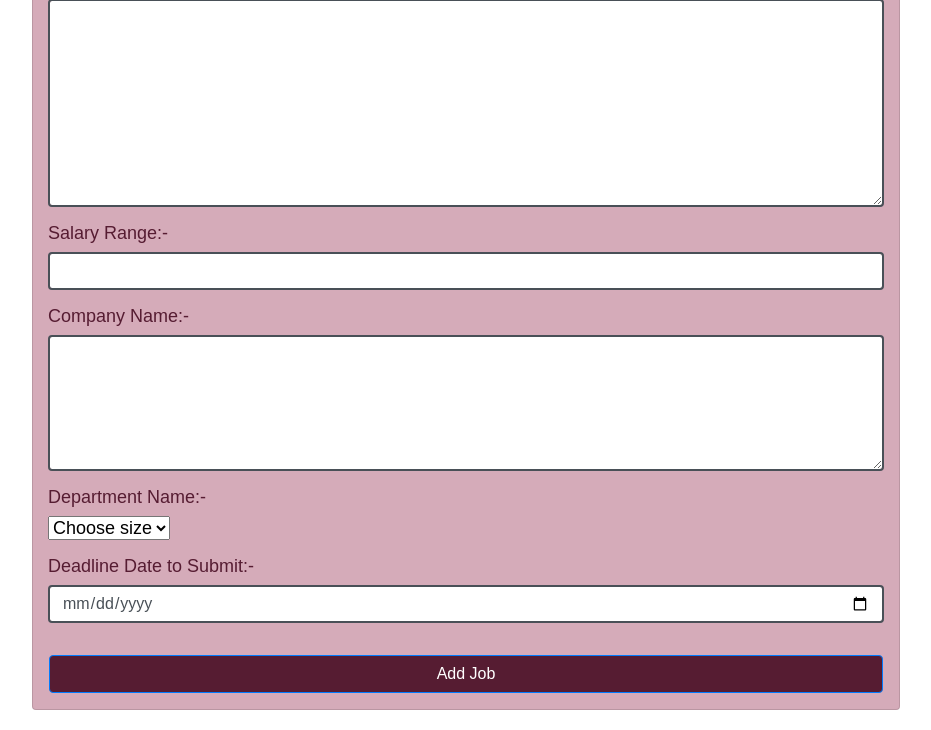
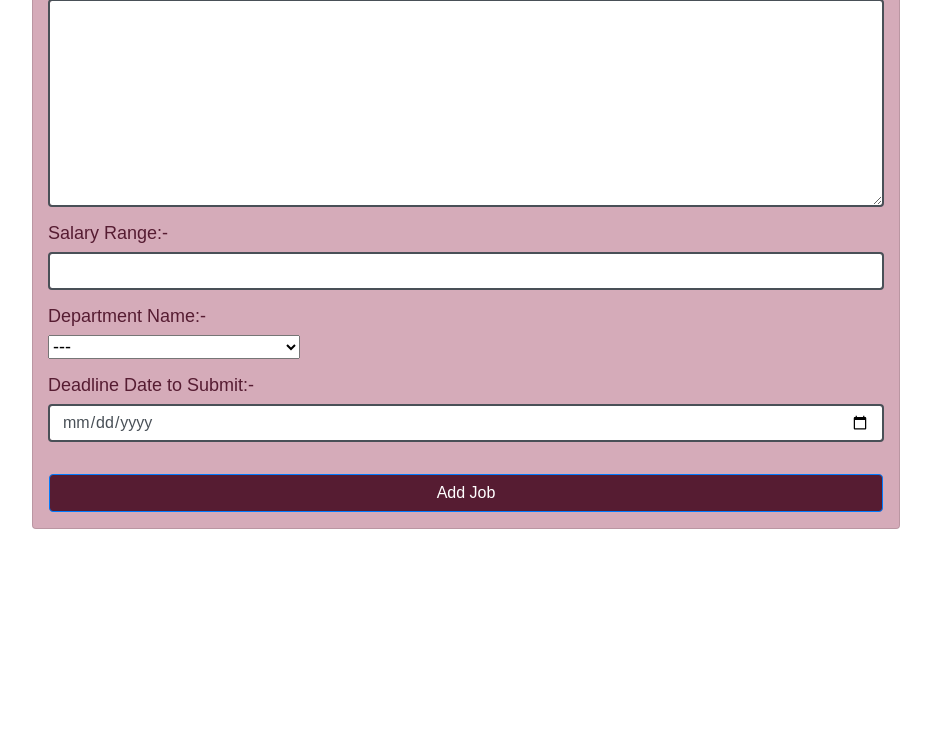
Before and after one commit to Salomegit/Employee_Recruitment, a Django app: page /job/job/add in a window 1280 px wide. Shown: the part 709-1439 px from the top of the page, without its empty margins (174-1105 px from the left). After the commit the page ends 1238 px from the top, so only its background shows below. Run offline with Django 4.2, Linux system fonts and the light colour scheme; a user stored in the database is signed in; some libraries are stand-ins or nearby versions.

Commit message:
overall design

```diff
--- a/employee/templates/base.html
+++ b/employee/templates/base.html
@@ -11,8 +11,8 @@
   class="jumbotron feature custom-land-page-bg"
   style="
     border-radius: 0;
-    height: 65vh;
     background-color: #d5abb9;
+    height: 60vh;
     display: flex;
   "
 >
--- a/job/models.py
+++ b/job/models.py
@@ -1,5 +1,6 @@
 from django.db import models
 from django.contrib.auth.models import User
+from django.db.models import Count
 
 
 GENDER = (('M', 'Male'), ('F', 'Female') )
@@ -8,31 +9,32 @@ GENDER = (('M', 'Male'), ('F', 'Female') )
 
 class Job(models.Model):
 
-    SIZE_1_9 = 'size_1-9'
-    SIZE_10_49 = 'size_10-49'
-    SIZE_50_99 = 'size_50-99'
-    SIZE_100 = 'size_100'
-
-    CHOICES_SIZE = (
-        (SIZE_1_9 ,'1-9'),
-        (SIZE_10_49 ,'10-49'),
-        (SIZE_50_99 ,'50-99'),
-        (SIZE_100 ,'100+'),
+    CHOICES_SIZE =   ( ('CSS', 'Computer Support Specialist'),
+    ('HWA' , 'Hardware Engineer'),
+    ('CSA' , 'Computer System Analyst '),
+    ('SWD' , 'Software Developer'),
+    ('PRG','Programmer'),
+    ('WBD','Web developer',),
+    ('NWE','Network engineer'),
+    ('SWT', 'Software Tester'))
 
 
-    )
 
 
-    title = models.CharField(max_length=50)
+
+
+
+
+    title = models.CharField(max_length=200)
     created_at = models.DateTimeField(auto_now_add=True)
-    skillset_required = models.TextField(max_length=200)
+    skillset_required = models.TextField(max_length=2000)
     about_job = models.TextField(blank=True, null=True)
     # image = models.ImageField(upload_to="covers/")
-    experience = models.CharField(max_length=50,null=True)
+    experience = models.CharField(max_length=100,null=True)
     salary = models.CharField(max_length=50,null=True)
     deadline = models.CharField(max_length=50,null=True)
 
-    department_name = models.CharField(max_length=20, choices=CHOICES_SIZE, default=SIZE_1_9)
+    department_name = models.CharField( max_length=3,choices=CHOICES_SIZE)
 
 
     created_by = models.ForeignKey(User,
@@ -42,10 +44,14 @@ class Job(models.Model):
     def __str__(self):
         return self.title
 
+
     class Meta:
         ordering = ['-created_at']
 
+    def application_count(self):
+        return Application.objects.filter(job=self).values('user').distinct().count()
 class Application(models.Model):
+    user = models.ForeignKey(User, on_delete=models.CASCADE)
 
     job = models.ForeignKey(Job,
                             related_name='applications',
--- a/job/templates/add_job.html
+++ b/job/templates/add_job.html
@@ -25,7 +25,7 @@
     "
   >
     {% csrf_token %} {%if form.errors %} {% for error in form.errors %}
-    <div class="alert alert-danger">{{ error }}</div>
+    <div class="alert alert-danger"> Error in {{ error }} field</div>
     {% endfor %} {% endif %}
 
 
@@ -103,31 +103,24 @@
           />
         </div>
       </div>
-      <div class="col-sm-12">
-        <div class="form-group">
-          <label>Company Name:-</label>
-          <textarea
-            style="border: 2px solid"
-            type="textarea"
-            name="company_name"
-            class="form-control"
-            id="id_company_name"
-            rows="5"
-            v-model="company_name"
-          ></textarea>
-        </div>
-      </div>
+
 
       <div class="col-sm-12">
         <div class="form-group">
           <label>Department Name:-</label>
           <div class="select">
-            <select name="company_size" v-model="company_size">
-              <option value="">Choose size</option>
-              <option value="size_1-9">1-9</option>
-              <option value="size_10-49">10-49</option>
-              <option value="size_50-99">50-99</option>
-              <option value="size_100">100+</option>
+            <select name="department_name" v-model="department_name">
+              <option value="">---</option>
+              <option value="CSS">Computer Support Specialist</option>
+              <option value="HWA">Hardware Engineer</option>
+              <option value="CSA">Computer System Analyst </option>
+              <option value="SWD">Software Developer</option>
+              <option value="PRG">Programmer</option>
+              <option value="WBD">Web developer</option>
+              <option value="NWE">Network engineer</option>
+              <option value="SWT">Software Tester</option>
+
+
             </select>
           </div>
         </div>
@@ -182,7 +175,7 @@
         skillset_required: "",
         about_job: "",
         experience: "",
-        company_size: "",
+        department_name: "",
         deadline:"",
         errors: [],
       };
@@ -196,7 +189,7 @@
           this.errors.push("The Title field is missing!");
         }
 
-        if (this.company_name === "") {
+        if (this.department_name === "") {
           this.errors.push("The Department name field is missing!");
         }
 
--- a/job/templates/job_detail.html
+++ b/job/templates/job_detail.html
@@ -36,6 +36,11 @@
     <h1 style="font-size:x-large;font-style: italic;"><strong>About Job</strong></h1>
 
     <p >{{job.about_job}}</p>
+    <p>{{ application_count }} users have applied for this job.</p>
+
+    <h1 style="font-size:x-large;font-style: italic;"><strong>Department Name:-</strong></h1>
+    <p >{{job.department_name}}</p>
+
 </div>
 </div>
 {% endblock %}
--- a/job/views.py
+++ b/job/views.py
@@ -17,8 +17,10 @@ def delete_application(request, application_id):
 
 def job_detail(request, job_id):
     job = Job.objects.get(pk=job_id)
+    for job in jobs:
+        job.applicant_count = job.application_set.count()
 
-    return render(request, 'job_detail.html', {'job': job})
+        return render(request, 'job_detail.html', {'job': job})
 
 
 @login_required
--- a/users/templates/dashboard.html
+++ b/users/templates/dashboard.html
@@ -1,4 +1,4 @@
-{% include 'sidebar.html' %}
+{% include 'header.html' %}
 {% block content %}
 {% if message %}
     <div id="alert" class="alert alert-success">{{ message }}</div>
@@ -25,7 +25,8 @@
   style="background-color: #561c32"
   /> <a href=""></a>
 </div>
-<p>All jobs posted</p>
+<h2 class="subtitle">View all jobs posted</h2>
+
 
 <table class="table table table-striped table-bordered">
   <thead class="thead-dark">
```
Also changed, not shown: job/templates/apply_for_job.html (+11 -20 lines), users/templates/view_dashboard_job.html (+11 -1 lines), db.sqlite3, job/api.py (added), job/migrations/0027_alter_job_department_name.py (added), job/migrations/0028_alter_job_experience_alter_job_skillset_required.py (added), users/views.py (line endings or trailing spaces).
